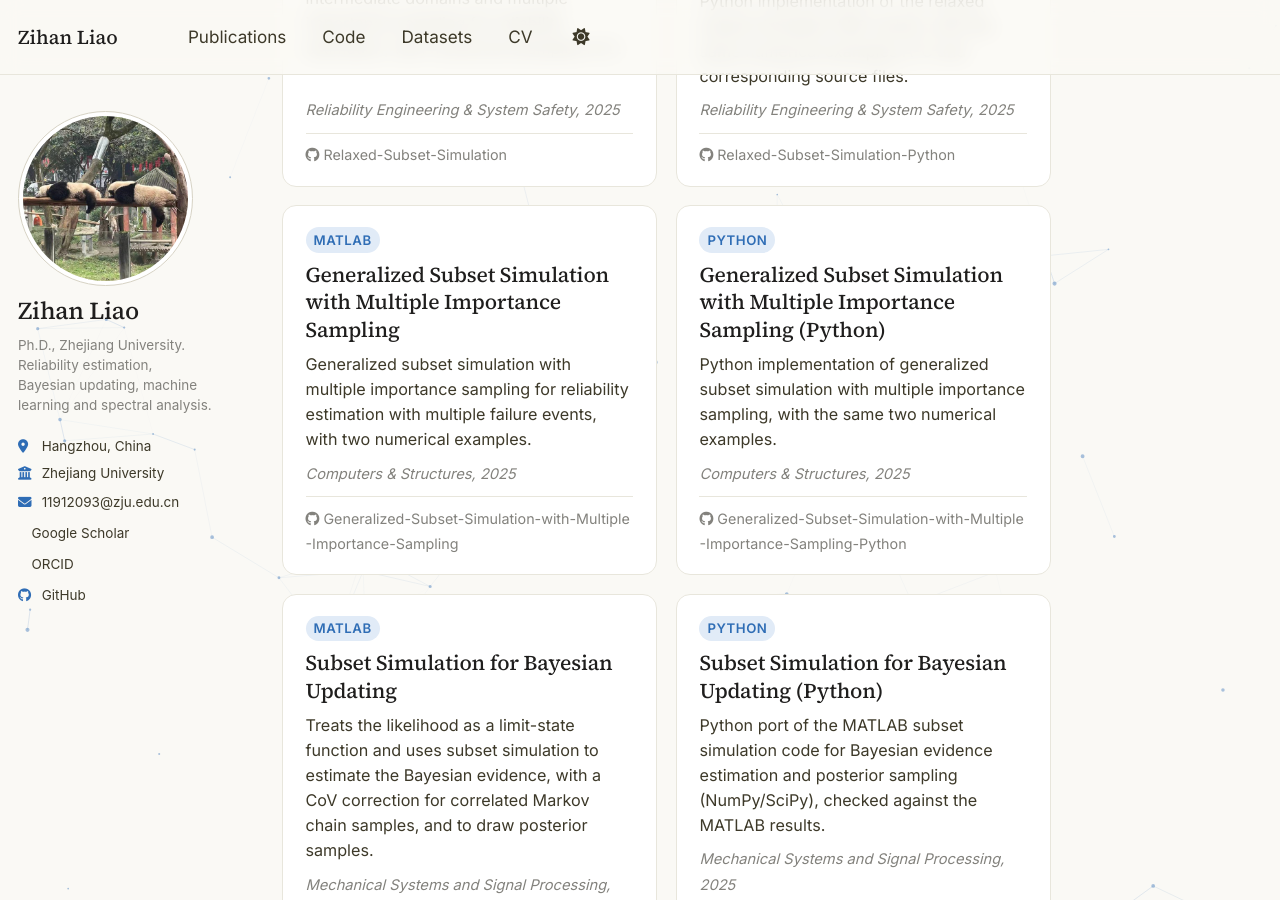
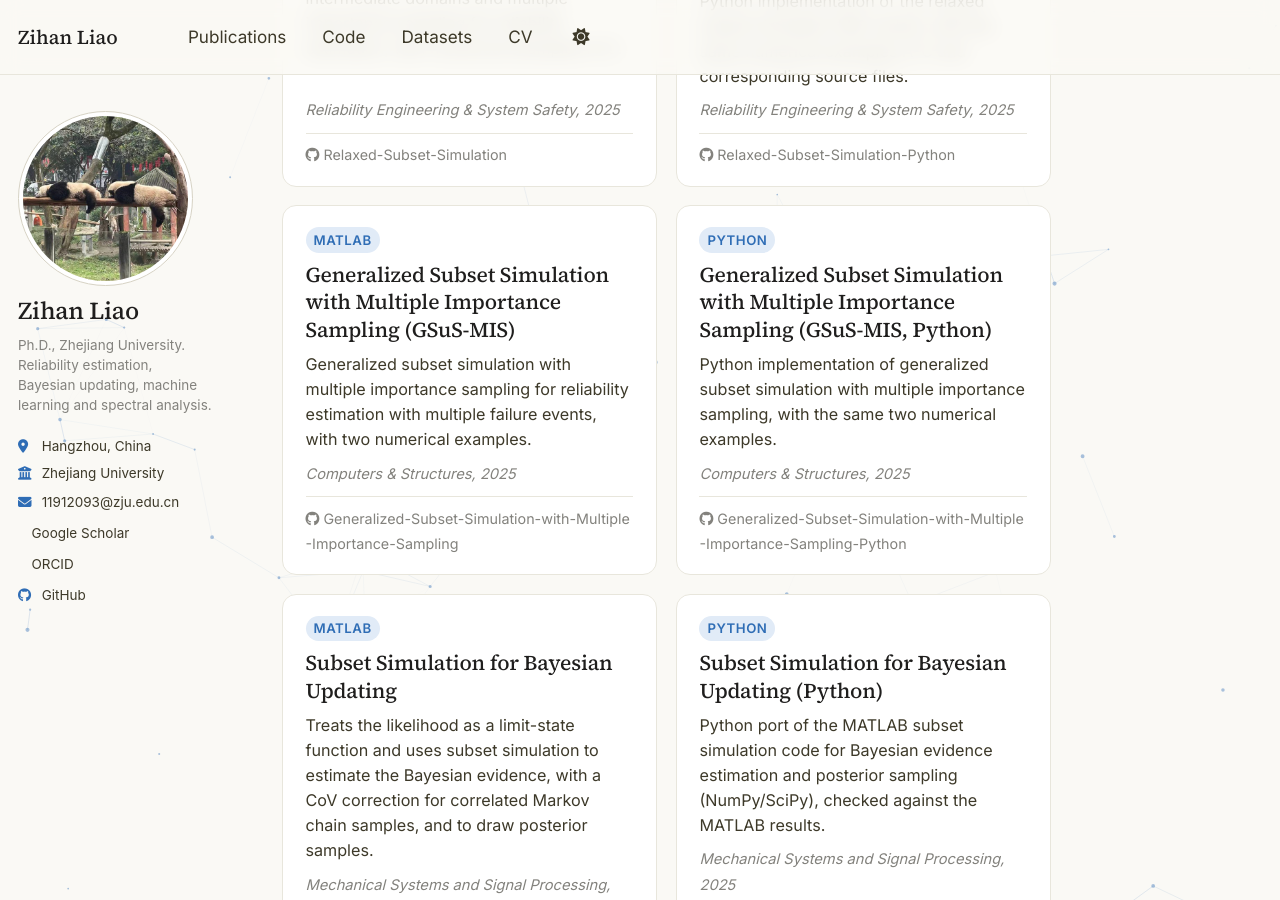
Before and after one commit to ZihanLiao-ZJU/zihanliao-zju.github.io, a Jekyll site: the page built from _pages/about.md, in a window 1280 px wide and 900 px high, scrolled down 5311 px. Built offline with Jekyll 4.4.1, drawn with Linux system fonts in a browser that asks for light colours; a style sheet for code colours, icons or effects is not loaded.

Commit message:
docs: identify generalized subset simulation as GSuS-MIS

```diff
--- a/_data/code.yml
+++ b/_data/code.yml
@@ -36,13 +36,13 @@
   description: "Python implementation of the relaxed subset simulation MIS variant, with the same numerical examples A–C and corresponding source files."
   paper: "Reliability Engineering & System Safety, 2025"
 
-- name: "Generalized Subset Simulation with Multiple Importance Sampling"
+- name: "Generalized Subset Simulation with Multiple Importance Sampling (GSuS-MIS)"
   repo: "ZihanLiao-ZJU/Generalized-Subset-Simulation-with-Multiple-Importance-Sampling"
   language: "MATLAB"
   description: "Generalized subset simulation with multiple importance sampling for reliability estimation with multiple failure events, with two numerical examples."
   paper: "Computers & Structures, 2025"
 
-- name: "Generalized Subset Simulation with Multiple Importance Sampling (Python)"
+- name: "Generalized Subset Simulation with Multiple Importance Sampling (GSuS-MIS, Python)"
   repo: "ZihanLiao-ZJU/Generalized-Subset-Simulation-with-Multiple-Importance-Sampling-Python"
   language: "Python"
   description: "Python implementation of generalized subset simulation with multiple importance sampling, with the same two numerical examples."
```
